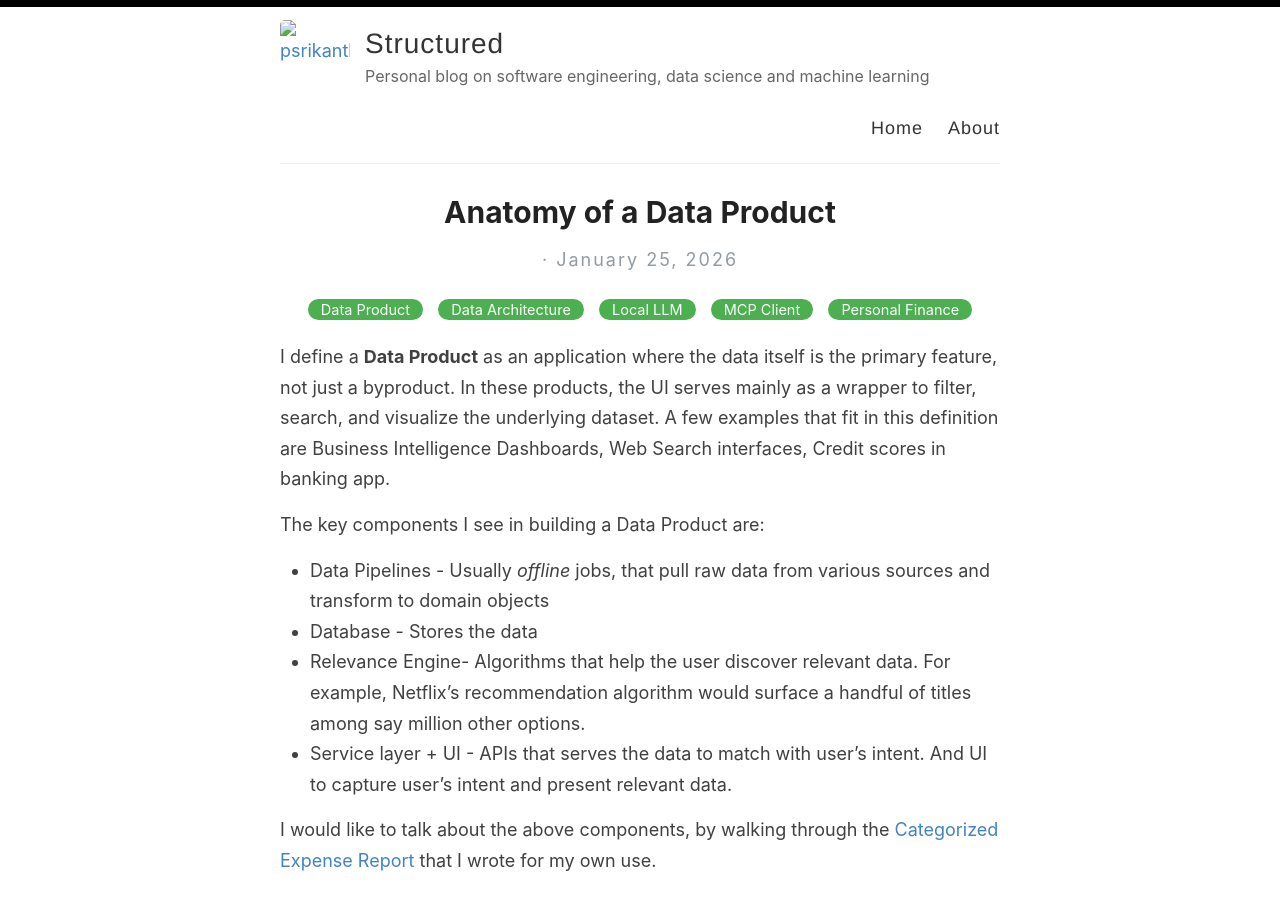
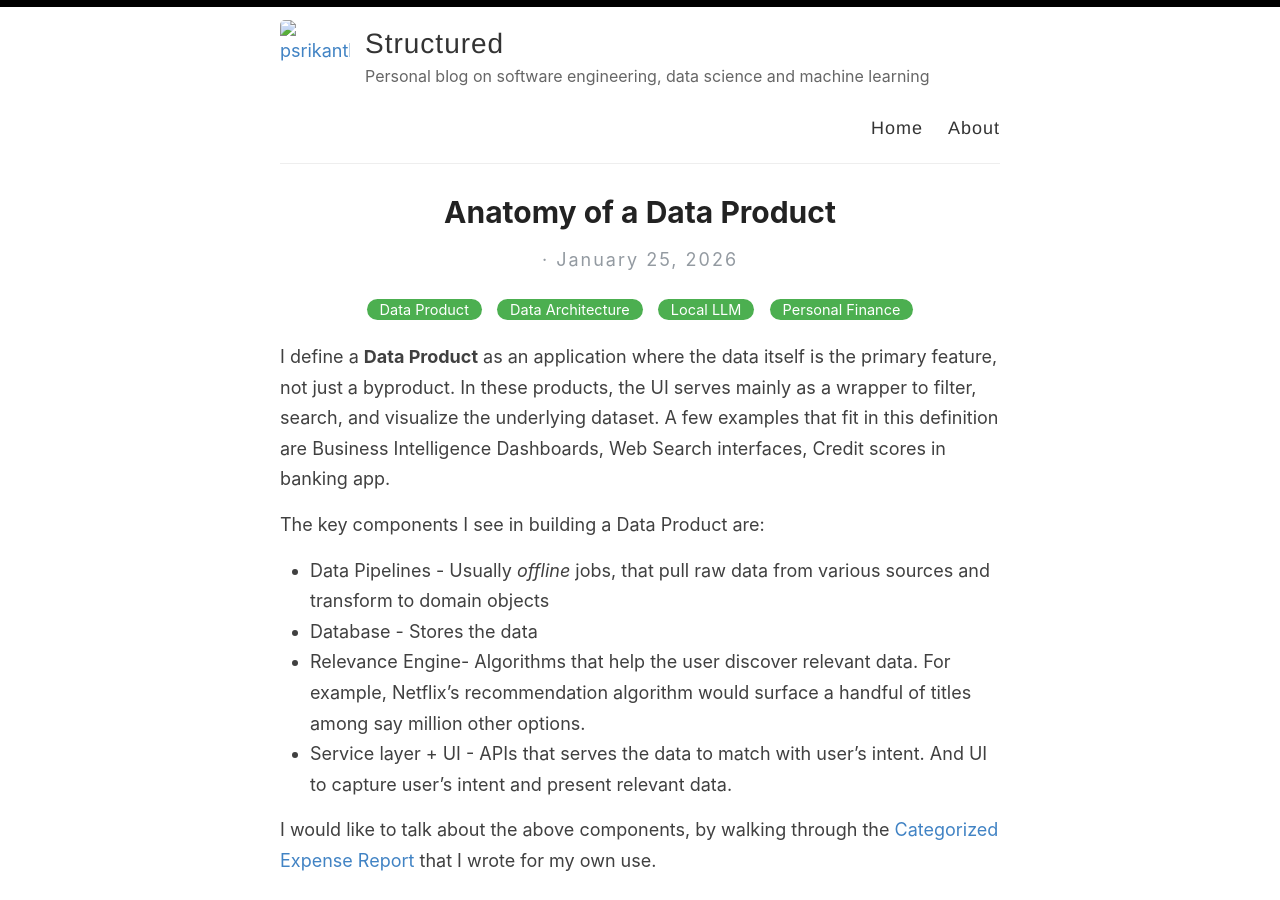
Before and after one commit to psrikanthm/psrikanthm.github.io, a Jekyll site: the page built from _posts/2026-01-25-data-product.md, in a window 1280 px wide and 900 px high. Built offline with Jekyll 4.4.1, drawn with Linux system fonts in a browser that asks for light colours.

Commit message:
Update tag

```diff
--- a/_posts/2026-01-25-data-product.md
+++ b/_posts/2026-01-25-data-product.md
@@ -2,7 +2,7 @@
 layout: post
 title:  Anatomy of a Data Product
 excerpt: Talk about Data Product stack through the lens of personal expense classification reports
-categories: [Data Product, Data Architecture, Local LLM, MCP Client, Personal Finance]
+categories: [Data Product, Data Architecture, Local LLM, Personal Finance]
 ---
 
 
```
Also changed, not shown: _pages/about.md (+1 -1 lines).
